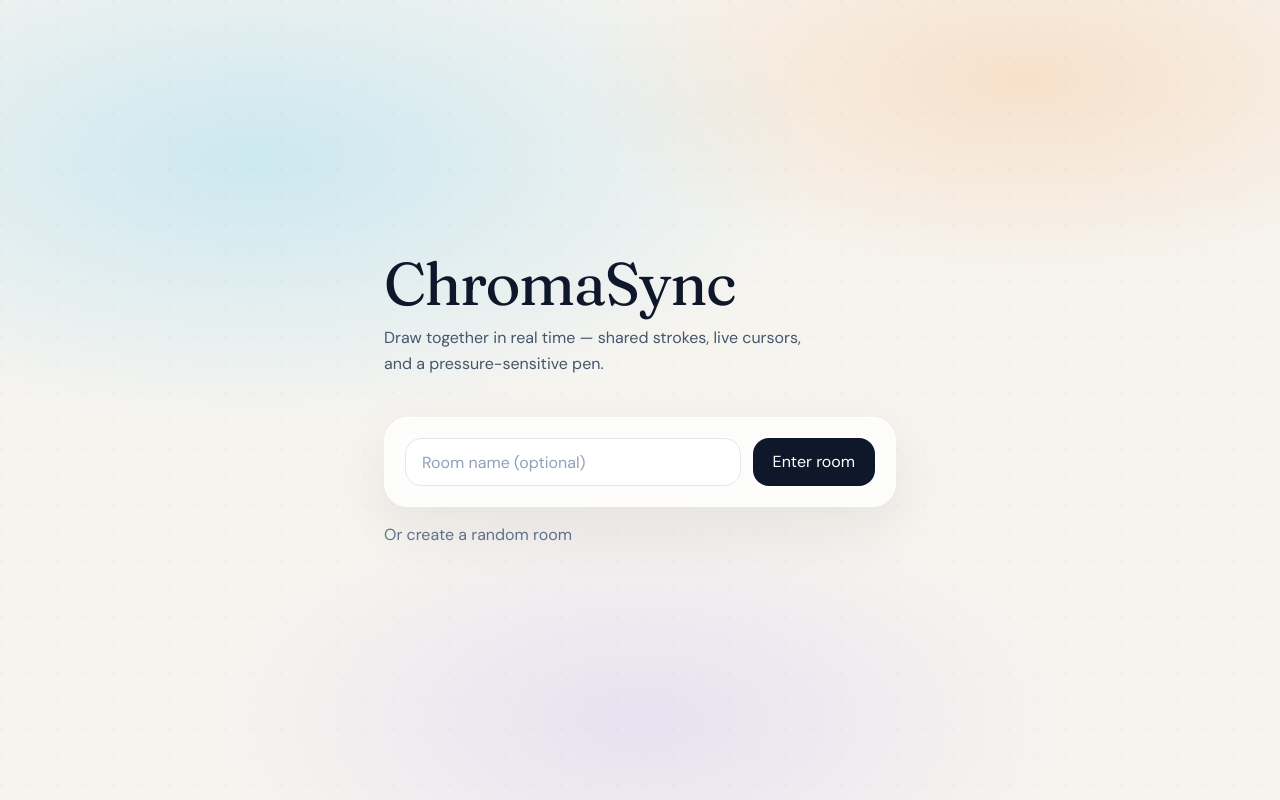
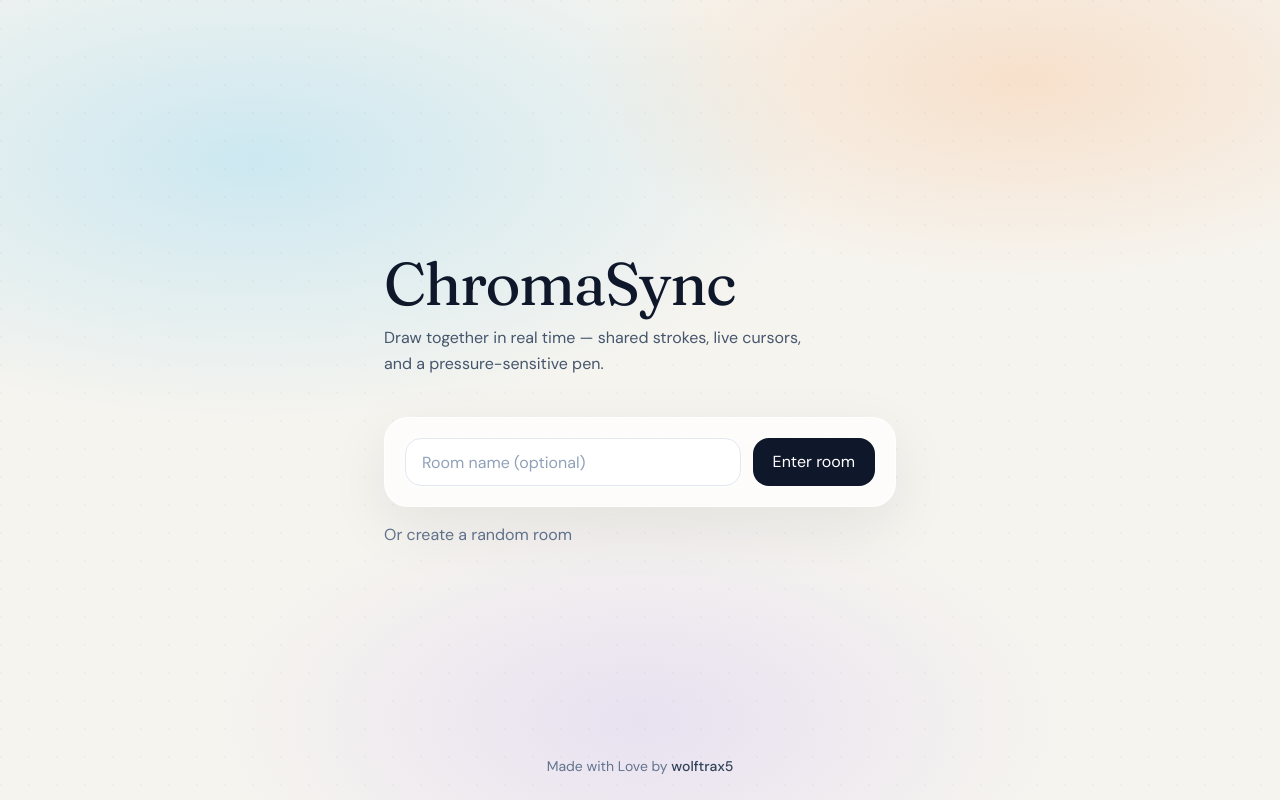
Before and after one commit to wolftrax5/ChromaSync, a Next.js app: page / in a window 1280 px wide. Built offline with nearby package versions, Linux system fonts and the light colour scheme.

Commit message:
Refactor joinRoom event handler to use SubmitEvent type and add footer with attribution to the developer.

```diff
--- a/src/app/page.tsx
+++ b/src/app/page.tsx
@@ -1,6 +1,6 @@
 "use client";
 
-import { FormEvent, useState } from "react";
+import { SubmitEvent, useState } from "react";
 import { useRouter } from "next/navigation";
 
 function slugify(value: string): string {
@@ -26,7 +26,7 @@ export default function HomePage() {
   const router = useRouter();
   const [roomId, setRoomId] = useState("");
 
-  const joinRoom = (event: FormEvent) => {
+  const joinRoom = (event: SubmitEvent<HTMLFormElement>) => {
     event.preventDefault();
     const id = slugify(roomId) || randomRoomId();
     router.push(`/room/${id}`);
@@ -85,6 +85,18 @@ export default function HomePage() {
           Or create a random room
         </button>
       </section>
+
+      <footer className="absolute bottom-6 left-0 right-0 z-10 text-center text-sm text-slate-500">
+        Made with Love by{" "}
+        <a
+          href="https://github.com/wolftrax5"
+          target="_blank"
+          rel="noopener noreferrer"
+          className="font-medium text-slate-700 underline-offset-4 transition hover:text-slate-900 hover:underline"
+        >
+          wolftrax5
+        </a>
+      </footer>
     </main>
   );
 }
```
